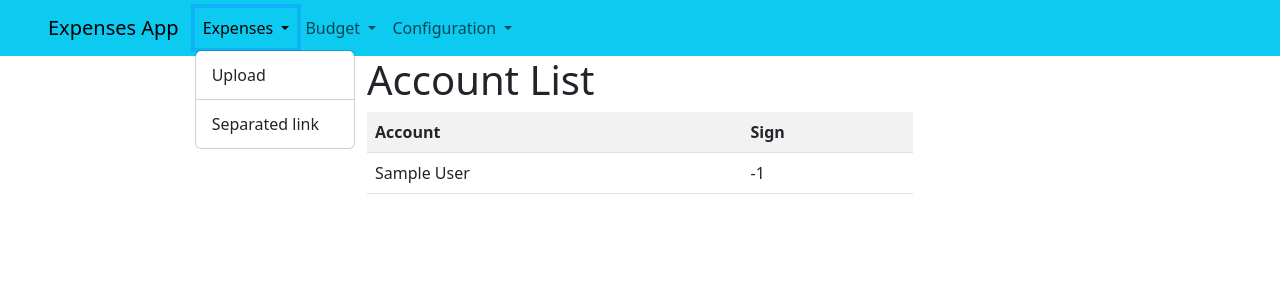
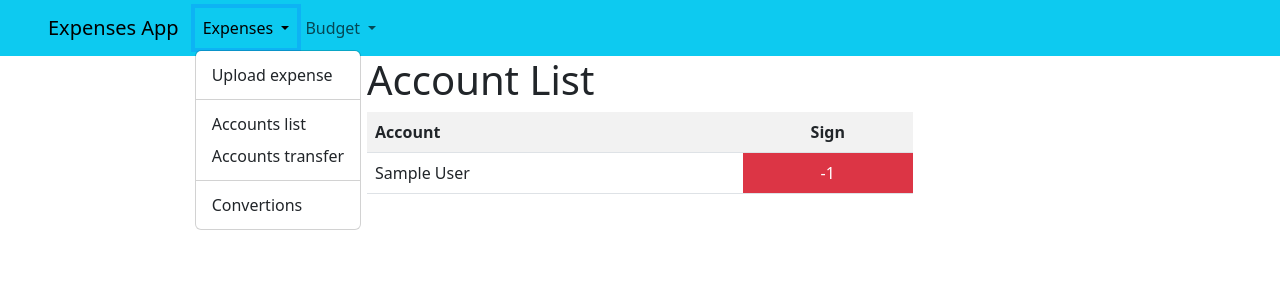
Before and after one commit to senquevila/expenses_site, a Django app: page /accounts/ in a window 1280 px wide, after a click on "Expenses". Shown: the top 300 px of the page. Run offline with Django 4.2, Linux system fonts and the light colour scheme; tables that the repository leaves empty hold one stand-in row (values such as "Sample post"); some libraries are stand-ins or nearby versions.

Commit message:
update templates

```diff
--- a/budgets/urls.py
+++ b/budgets/urls.py
@@ -23,16 +23,16 @@ urlpatterns = [
     path(
         "assignments/",
         BudgetAssignmentListView.as_view(),
-        name="budget-assignment-list",
+        name="assignment-list",
     ),
     path(
         "assignments/add/",
         BudgetAssignmentCreateView.as_view(),
-        name="budget-assignment-add",
+        name="assignment-add",
     ),
     path(
         "assignments/<int:pk>/edit/",
         BudgetAssignmentUpdateView.as_view(),
-        name="budget-assignment-edit",
+        name="assignment-edit",
     ),
 ]
--- a/templates/base.html
+++ b/templates/base.html
@@ -25,9 +25,12 @@
             Expenses
           </a>
           <div class="dropdown-menu" aria-labelledby="navbarDropdown">
-            <a class="dropdown-item" href="{% url 'expense-upload' %}">Upload</a>
+            <a class="dropdown-item" href="{% url 'expense-upload' %}">Upload expense</a>
             <div class="dropdown-divider"></div>
-            <a class="dropdown-item" href="#">Separated link</a>
+            <a class="dropdown-item" href="{% url 'account-list' %}">Accounts list</a>
+            <a class="dropdown-item" href="{% url 'account-transfer' %}">Accounts transfer</a>
+            <div class="dropdown-divider"></div>
+            <a class="dropdown-item" href="{% url 'currency-convert-list' %}">Convertions</a>
           </div>
         </li>
         <li class="nav-item dropdown">
@@ -36,18 +39,14 @@
             Budget
           </a>
           <div class="dropdown-menu" aria-labelledby="navbarDropdown">
-            <a class="dropdown-item" href="{% url 'budget-add' %}">Create</a>
-          </div>
-        </li>
-        <li class="nav-item dropdown">
-          <a class="nav-link dropdown-toggle" href="#" id="navbarDropdown" role="button" data-bs-toggle="dropdown"
-            aria-haspopup="true" aria-expanded="false">
-            Configuration
-          </a>
-          <div class="dropdown-menu" aria-labelledby="navbarDropdown">
-            <a class="dropdown-item" href="{% url 'account-list' %}">Accounts list</a>
-            <a class="dropdown-item" href="{% url 'account-transfer' %}">Accounts transfer</a>
-            <a class="dropdown-item" href="{% url 'currency-convert-list' %}">Convertions</a>
+            <a class="dropdown-item" href="{% url 'budget-add' %}">Create budget</a>
+            <a class="dropdown-item" href="{% url 'budget-list' %}">List budgets</a>
+            <div class="dropdown-divider"></div>
+            <a class="dropdown-item" href="{% url 'category-add' %}">Create category</a>
+            <a class="dropdown-item" href="{% url 'category-list' %}">List categories</a>
+            <div class="dropdown-divider"></div>
+            <a class="dropdown-item" href="{% url 'assignment-add' %}">Create assignment</a>
+            <a class="dropdown-item" href="{% url 'assignment-list' %}">List assignments</a>
           </div>
         </li>
       </ul>
--- a/templates/expenses/account_list.html
+++ b/templates/expenses/account_list.html
@@ -10,7 +10,7 @@ Account List
     <table class="table table-striped">
         <tr>
             <th>Account</th>
-            <th>Sign</th>
+            <th class="text-center">Sign</th>
         </tr>
         {% for account in accounts %}
         <tr>
@@ -19,7 +19,7 @@ Account List
             {% else %}
             <td>{{ account.name }}</td>
             {% endif %}
-            <td>{{ account.sign }}</td>
+            <td class="text-center {% if account.sign >= 0 %}text-bg-success{% else %}text-bg-danger{% endif %}">{{ account.sign }}</td>
         </tr>
         {% endfor %}
     </table>
```
Also changed, not shown: budgets/views.py (+6 -6 lines), templates/expenses/currency_conver_list.html (deleted, +0 -23 lines), templates/expenses/currency_convert_list.html (added, +25 -0 lines).
